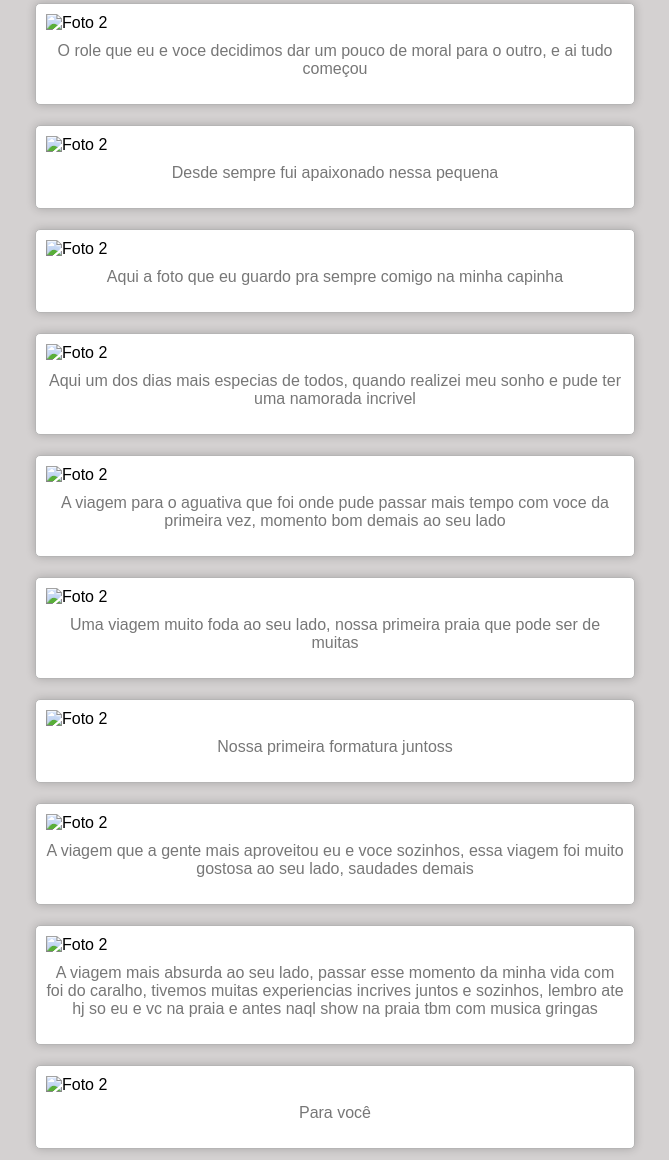
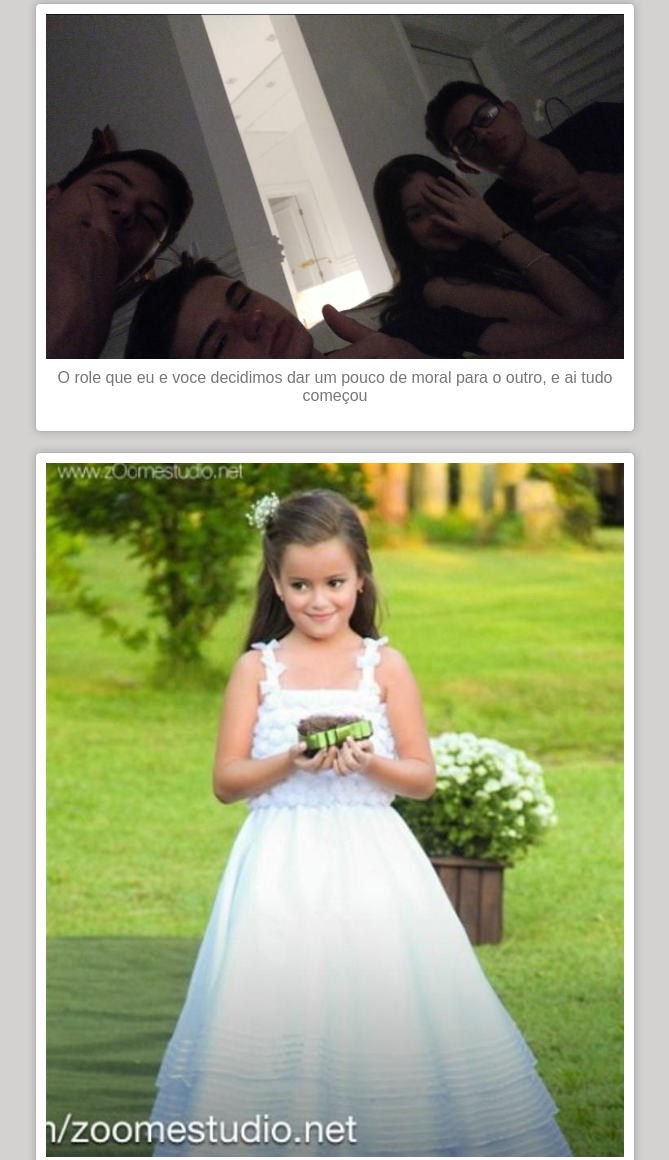
Before and after one commit to enricoteles/este, a plain HTML site: page conteudo_secreto.html in a window 1280 px wide. Shown: the part 1934-3094 px from the top of the page, without its empty margins (305-974 px from the left). Drawn offline with Linux system fonts and the light colour scheme; files whose address does not match are found by name.

Commit message:
Update conteudo_secreto.html

```diff
--- a/conteudo_secreto.html
+++ b/conteudo_secreto.html
@@ -28,52 +28,52 @@
 
         <!-- Post 2 -->
         <div class="post">
-            <img src="fotos/imagem2.jpg" alt="Foto 2" class="post-image">
+            <img src="imagem2.jpg" alt="Foto 2" class="post-image">
             <p class="post-caption">O role que eu e voce decidimos dar um pouco de moral para o outro, e ai tudo começou</p>
         </div>
 
         <div class="post">
-            <img src="fotos/imagem3.jpg" alt="Foto 2" class="post-image">
+            <img src="imagem3.jpg" alt="Foto 2" class="post-image">
             <p class="post-caption">Desde sempre fui apaixonado nessa pequena</p>
         </div>
 
         <div class="post">
-            <img src="fotos/imagem4.jpg" alt="Foto 2" class="post-image">
+            <img src="imagem4.jpg" alt="Foto 2" class="post-image">
             <p class="post-caption">Aqui a foto que eu guardo pra sempre comigo na minha capinha</p>
         </div>
 
         <div class="post">
-            <img src="fotos/imagem5.jpg" alt="Foto 2" class="post-image">
+            <img src="imagem5.jpg" alt="Foto 2" class="post-image">
             <p class="post-caption">Aqui um dos dias mais especias de todos, quando realizei meu sonho e pude ter uma namorada incrivel</p>
         </div>
 
         <div class="post">
-            <img src="fotos/imagem6.jpg" alt="Foto 2" class="post-image">
+            <img src="imagem6.jpg" alt="Foto 2" class="post-image">
             <p class="post-caption">A viagem para o aguativa que foi onde pude passar mais tempo com voce da primeira vez, momento bom demais ao seu lado</p>
         </div>
 
         <div class="post">
-            <img src="fotos/imagem7.jpg" alt="Foto 2" class="post-image">
+            <img src="imagem7.jpg" alt="Foto 2" class="post-image">
             <p class="post-caption">Uma viagem muito foda ao seu lado, nossa primeira praia que pode ser de muitas</p>
         </div>
 
         <div class="post">
-            <img src="fotos/imagem8.jpg" alt="Foto 2" class="post-image">
+            <img src="imagem8.jpg" alt="Foto 2" class="post-image">
             <p class="post-caption">Nossa primeira formatura juntoss</p>
         </div>
 
         <div class="post">
-            <img src="fotos/imagem9.jpg" alt="Foto 2" class="post-image">
+            <img src="imagem9.jpg" alt="Foto 2" class="post-image">
             <p class="post-caption">A viagem que a gente mais aproveitou eu e voce sozinhos, essa viagem foi muito gostosa ao seu lado, saudades demais</p>
         </div>
 
         <div class="post">
-            <img src="fotos/imagem10.jpg" alt="Foto 2" class="post-image">
+            <img src="imagem10.jpg" alt="Foto 2" class="post-image">
             <p class="post-caption">A viagem mais absurda ao seu lado, passar esse momento da minha vida com foi do caralho, tivemos muitas experiencias incrives juntos e sozinhos, lembro ate hj so eu e vc na praia e antes naql show na praia tbm com musica gringas</p>
         </div>
 
         <div class="post">
-            <img src="fotos/imagem11.jpg" alt="Foto 2" class="post-image">
+            <img src="imagem11.jpg" alt="Foto 2" class="post-image">
             <p class="post-caption">Para você </p>
         </div>
         <br><br>
```
